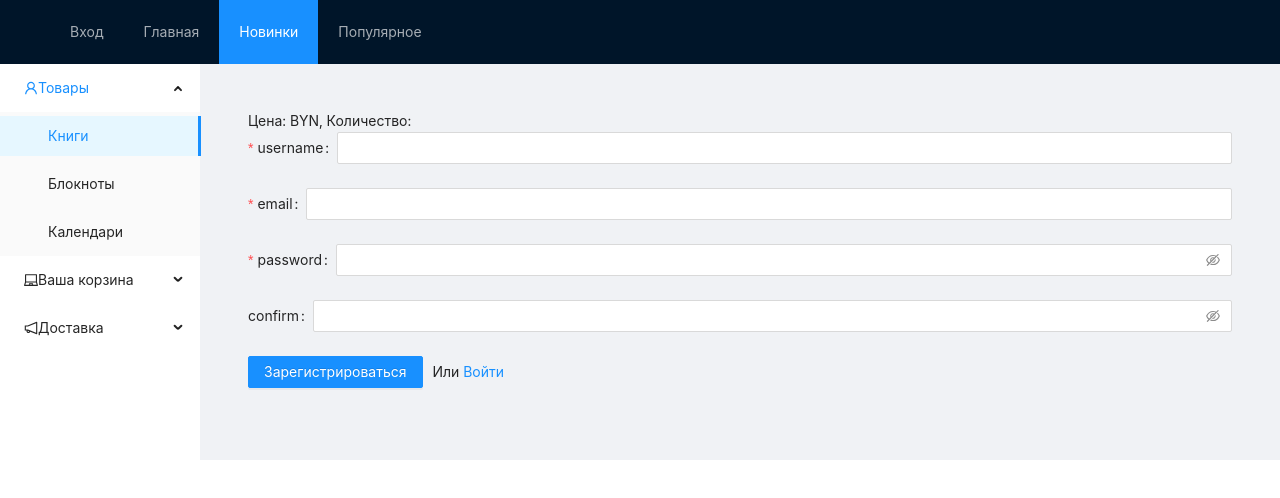
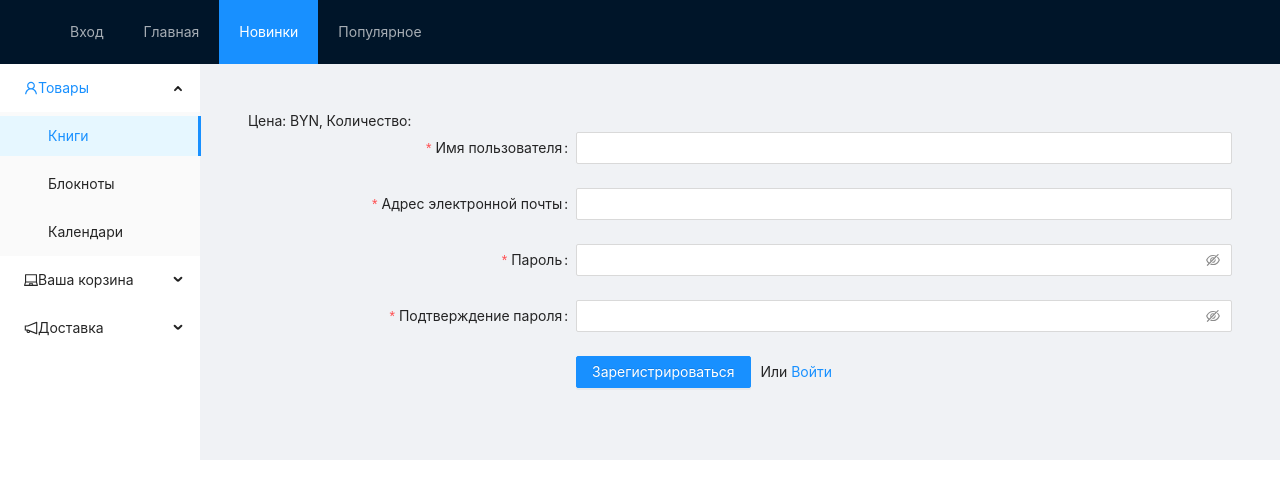
Before and after one commit to philip136/books-shop, a React (Create React App) app in the folder frontend/gui/: page /signup in a window 1280 px wide. Shown: the top 498 px of the page. Built offline with nearby package versions, Linux system fonts and the light colour scheme; no server answers.

Commit message:
signup backend&front

```diff
--- a/frontend/gui/src/containers/Login.js
+++ b/frontend/gui/src/containers/Login.js
@@ -6,9 +6,9 @@ import { NavLink, Redirect } from 'react-router-dom';
 import { LoadingOutlined }from '@ant-design/icons';
 
 
-const antIcon = <LoadingOutlined style={{ fontSize: 24 }} />
+export const antIcon = <LoadingOutlined style={{ fontSize: 24 }} />
 
-const layout = {
+export const layout = {
   labelCol: {
     span: 8,
   },
@@ -16,14 +16,14 @@ const layout = {
     span: 16,
   },
 };
-const tailLayout = {
+export const tailLayout = {
   wrapperCol: {
     offset: 8,
     span: 16,
   },
 };
 
-function withMyHook(Component) {
+const withMyHook = (Component) =>{
   return function WrappedComponent(props) {
     const [form] = Form.useForm();
     return <Component {...props} form={form} />;
@@ -61,11 +61,12 @@ class NormalLoginForm extends React.Component{
             :
             <Form {...layout} form={form} onFinish={this.onFinish} >
               <Form.Item
+                label="Имя пользователя"
                 name="username"
                 rules={[
                   {
                     required: true,
-                    message: 'Please input your Username!',
+                    message: 'Пожалуйста введите ваше имя пользователя!',
                   },
                 ]}
               >
@@ -73,11 +74,12 @@ class NormalLoginForm extends React.Component{
               </Form.Item>
 
               <Form.Item
+                  label="Пароль"
                   name="password"
                   rules={[
                     {
                       required: true,
-                      message: 'Please input your Password!',
+                      message: 'Пожалуйста введите ваш пароль!',
                     },
                   ]}
                 >
@@ -90,7 +92,7 @@ class NormalLoginForm extends React.Component{
               </Form.Item>
 
               <Form.Item {...tailLayout}>
-                <Button type="primary" htmlType="submit">
+                <Button type="primary" htmlType="submit" style={{marginRight: '10px'}}>
                   Войти
                 </Button>
                 Или
--- a/frontend/gui/src/containers/Signup.js
+++ b/frontend/gui/src/containers/Signup.js
@@ -1,66 +1,118 @@
 import React from 'react';
-import { Form, Input, Button } from 'antd';
+import { Form, Input, Button, Spin } from 'antd';
 import { connect } from 'react-redux';
-import { NavLink } from 'react-router-dom';
+import { NavLink, Redirect } from 'react-router-dom';
 import * as actions from '../store/actions/auth';
+import {antIcon, layout, tailLayout} from './Login';
 
+
+
+function withMyHook(Component){
+    return function WrappedComponent(props) {
+      const [form] = Form.useForm();
+      return <Component {...props} form={form} />;
+    }
+  }
 
 class RegistrationForm extends React.Component {
 
     onFinish = (values) => {
-    console.log(this.props);
+        this.props.onAuth(
+                            values.username,
+                            values.email,
+                            values.password,
+                            values.confirm
+                          );
     }
 
     render() {
+        const { token } = this.props;
+
+        if (token){
+            return <Redirect to="/" />
+        }
+        else{
+            let errorMessage = null;
+            if (this.props.error){
+                errorMessage = (
+                    <p>{this.props.error.message}</p>
+                );
+            }
+            const form = this.props.form;
 
             return (
-      <Form onSubmit={this.onFinish}>
+               <div>
+                   {errorMessage}
+                   {this.props.loading ?
 
-        <Form.Item label='username' name='username'
+                    <Spin indicator={antIcon} /> :
+
+
+                    <Form {...layout} form={form} onFinish={this.onFinish}>
+
+                        <Form.Item label='Имя пользователя' name='username'
                             rules ={[
                                 {
                                     required: true,
-                    message: 'Please input your username!'
+                                    message: 'Пожалуйста введите ваше имя пользователя!'
                                 },
                             ]}
                             >
                                 <Input />
                         </Form.Item>
 
-        <Form.Item label='email' name='email'
+                        <Form.Item label='Адрес электронной почты' name='email'
                         rules ={[
                             {
+                                type: 'email',
+                                message: 'Введен неверный E-mail!',
+                            },
+                            {
                                 required: true,
-                message: 'Please input your email!'
+                                message: 'Пожалуйста введите ваш электронный адрес!',
                             },
                         ]}
                         >
                             <Input />
                         </Form.Item>
 
-        <Form.Item label='password' name='password'
+                        <Form.Item label='Пароль' name='password'
                             rules = {[
                             {
                                 required: true,
-                message: 'Please input your password!',
+                                message: 'Пожалуйста введите ваш пароль!',
                             }
-
-            ]}>
+                            ]}
+                        hasFeedback
+                        >
                                 <Input.Password />
                         </Form.Item>
 
-        <Form.Item label='confirm' name='confirm'
+                        <Form.Item label='Подтверждение пароля' name='confirm'
+                            dependencies={['password']}
+                            hasFeedback
                             rules = {[
                                 {
-                    equired: true,
-                     message: 'Please confirm your password!',
+                                    required: true,
+                                    message: 'Пожалуйста подтвердите ваш пароль!',
+                                },
+                                ({ getFieldValue }) => ({
+                                    validator(rule, value) {
+                                    if (!value || getFieldValue('password') === value) {
+                                        return Promise.resolve();
                                     }
+
+                                    return Promise.reject(
+                                        'Два введенных вами пароля не совпадают!'
+                                        );
+                                    },
+                                }),
                             ]}
                             >
                                 <Input.Password />
                         </Form.Item>
 
-        <Form.Item>
+                        <Form.Item {...tailLayout}>
                             <Button type="primary" htmlType="submit" style={{marginRight: '10px'}}>
                                 Зарегистрироваться
                             </Button>
@@ -71,22 +123,31 @@ class RegistrationForm extends React.Component {
                             </NavLink>
                         </Form.Item>
                     </Form>
+                  }
+              </div>
             );
+        }
+
+
     }
 }
 
+const wrappedForm = withMyHook(RegistrationForm);
 
 const mapStateToProps = (state) => {
     return {
         loading: state.loading,
-        error: state.error
+        error: state.error,
+        token: state.token
     }
 }
 
 const mapDispatchToProps = dispatch => {
     return {
-        onAuth: (username, email, password1, password2) => dispatch(actions.authSignup(username, email, password1, password2))
+        onAuth: (username, email, password1, password2) => dispatch(
+            actions.authSignup(username, email, password1, password2)
+            )
     }
 }
 
-export default connect(mapStateToProps, mapDispatchToProps)(RegistrationForm);
+export default connect(mapStateToProps, mapDispatchToProps)(wrappedForm);
```
Also changed, not shown: 1 other file (tests, documents, lock files or other folders). Lines whose indentation alone changed are shown as unchanged.
